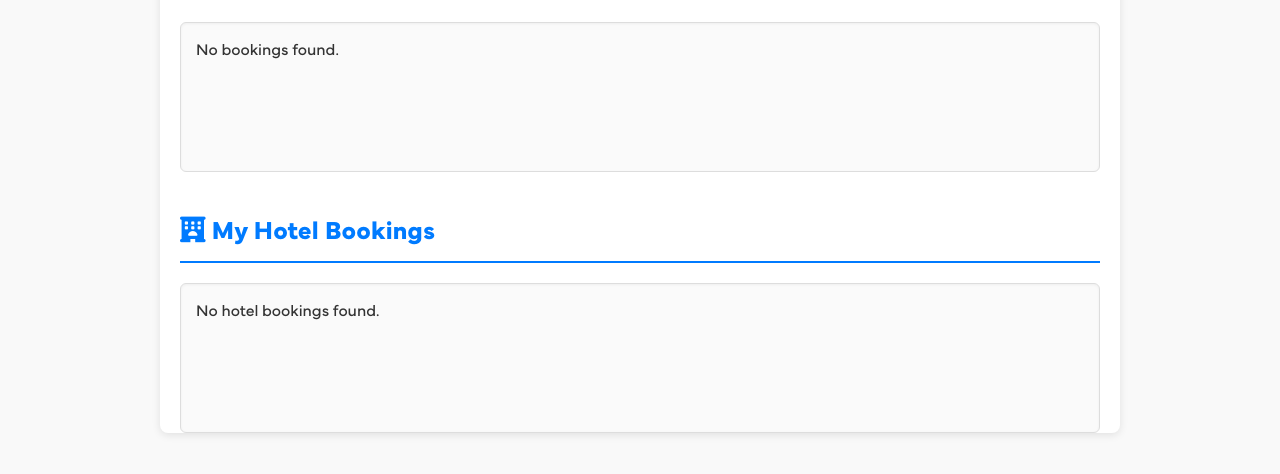
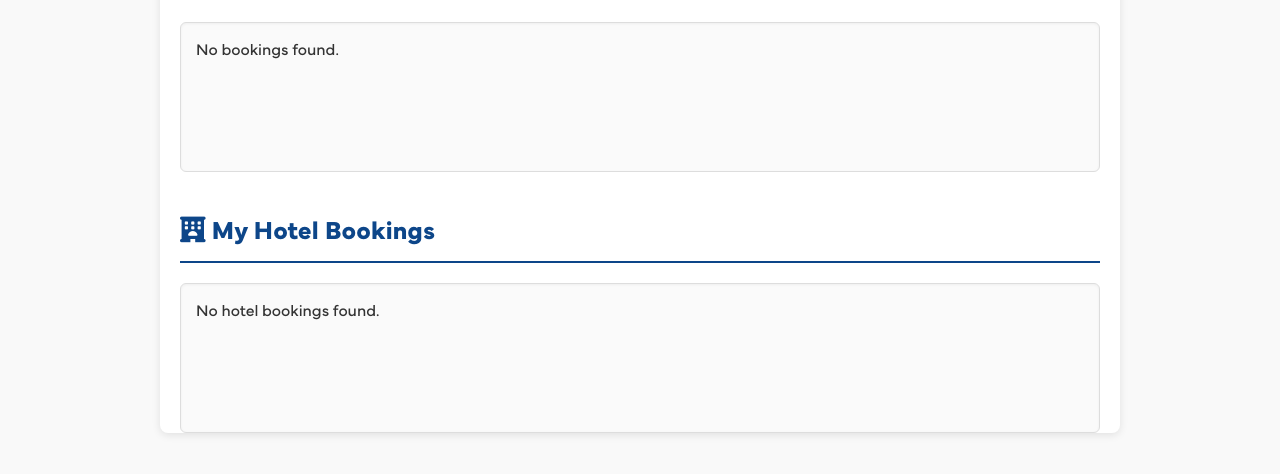
Before and after one commit to 8vnl/FlightBooking, a website: page public/profile.html in a window 1280 px wide. Shown: the part 168-642 px from the top of the page. Drawn offline with Linux system fonts and the light colour scheme; no server answers.

Commit message:
update section title color in profile CSS; fix flights link in hotels page

```diff
--- a/public/css/profile.css
+++ b/public/css/profile.css
@@ -90,8 +90,8 @@ body {
 .section-title {
   margin-top: 40px;
   font-size: 1.6rem;
-  color: #007bff;
-  border-bottom: 2px solid #007bff;
+  color: #0d4689;
+  border-bottom: 2px solid #0d4689;
   padding-bottom: 8px;
 }
 
```
Also changed, not shown: public/hotels.html (+1 -1 lines).
